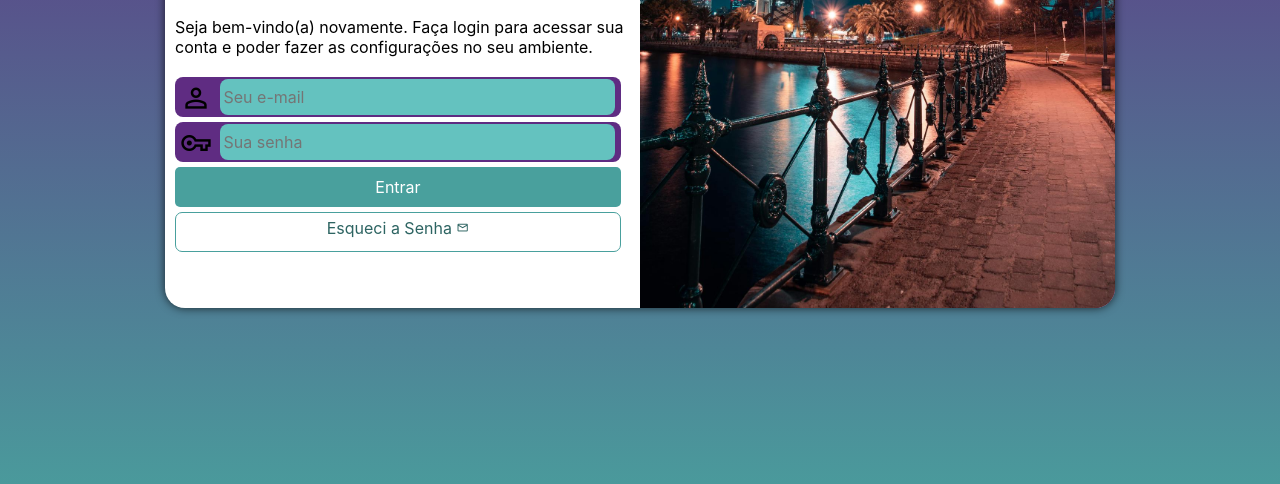
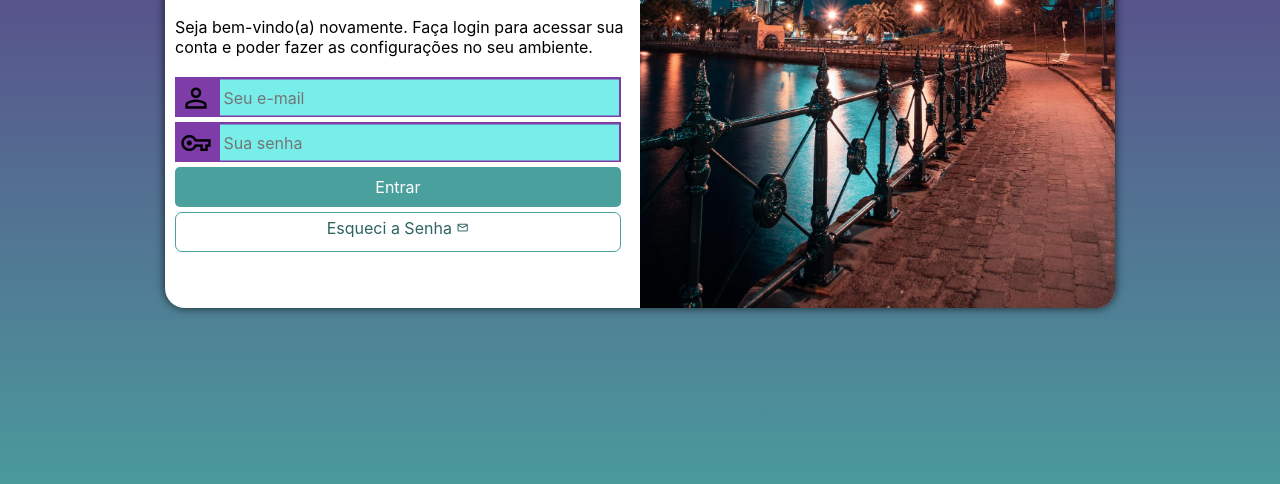
Before and after one commit to VitorFelicioni/projeto-login, a plain HTML site: page index.html in a window 1280 px wide. Shown: the part 272-756 px from the top of the page. Drawn offline with nearby package versions, Linux system fonts and the light colour scheme.

Commit message:
Update style.css

```diff
--- a/estilos/style.css
+++ b/estilos/style.css
@@ -76,14 +76,13 @@ div.campo > i {
 }
 
 div.campo > input {
-    background-color: #64c2bf;
+    background-color: #78eeea;
     font-size: 1em;
-    width: calc(100% - 50px);
-    height: 90%;
+    width: calc(100% - 46px);
+    height: 92%;
     border: 0px;
-    border-radius: 8px;
     padding: 4px;
-    transform: translateY(-11px);
+    transform: translateY(-10.5px);
 }
 
 div.campo > input:focus-within {
@@ -91,11 +90,11 @@ div.campo > input:focus-within {
 }
 
 form > div.campo {
-    background-color: #5f2c82;
+    background-color: #7d3ca8;
     display: block;
     width: 98%;
     height: 40px;
-    border-radius: 8px;
+    border-radius: 0px;
     margin: 5px 0px;
 }
 
```
